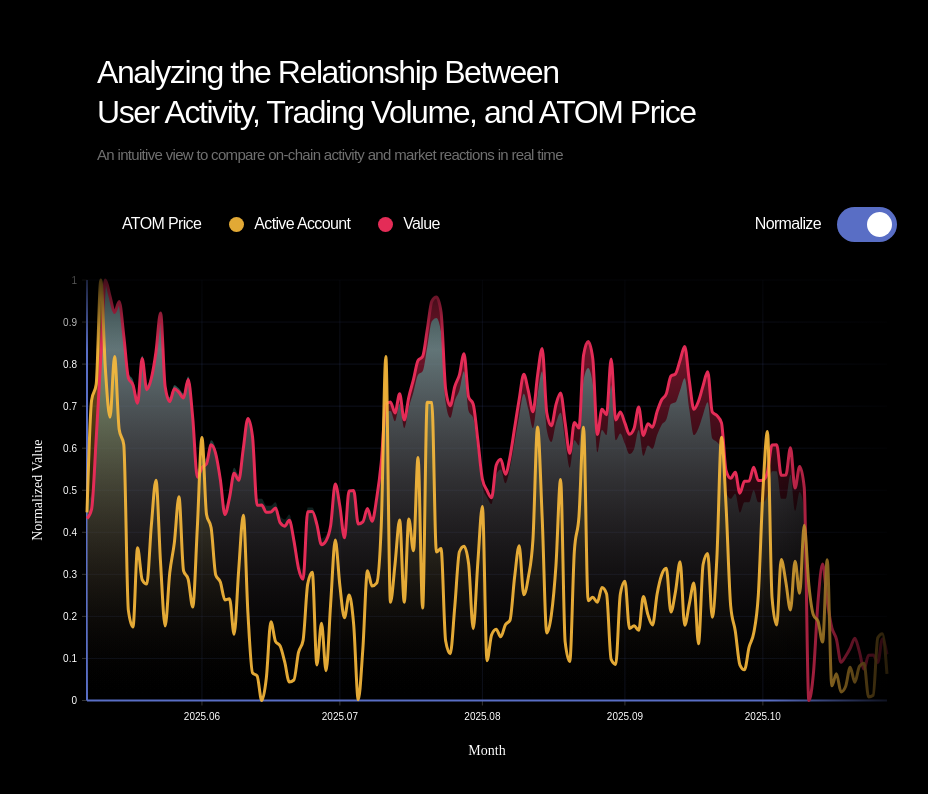
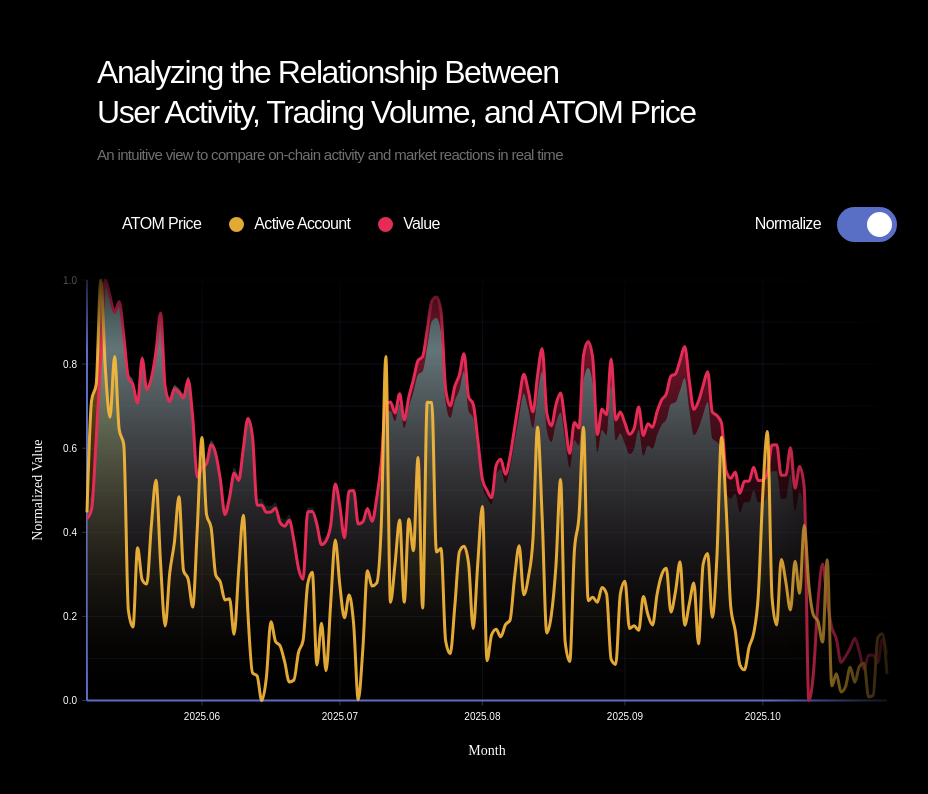
Before and after one commit to Information-Desgin/Mini-Project, a React (Vite) app: page / in a window 1280 px wide. Shown: the top 794 px of the page, without its empty margins (143-1071 px from the left). Built offline with nearby package versions, Linux system fonts and the light colour scheme; a web font is replaced by a local one.

Commit message:
fix: 토글 시 축 깜빡임 해결

```diff
--- a/src/App.tsx
+++ b/src/App.tsx
@@ -297,13 +297,13 @@ function App() {
                     legend: "Normalized Value",
                     legendOffset: -50,
                     legendPosition: "middle",
+                    tickValues: [0, 0.2, 0.4, 0.6, 0.8, 1.0],
+                    format: (v) => v.toFixed(1),
                   }
                 : {
                     legend: "ATOM Price",
                     legendOffset: -50,
                     legendPosition: "middle",
-                    tickSize: 5,
-                    tickPadding: 5,
                     tickValues: d3.range(2.4, 5.5, (5.4 - 2.4) / 10),
                     format: (v) => v.toFixed(1),
                   }
```
